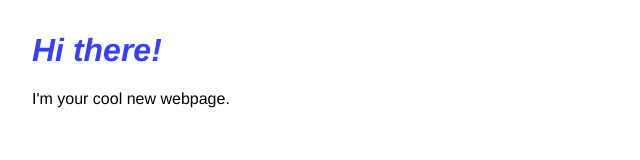
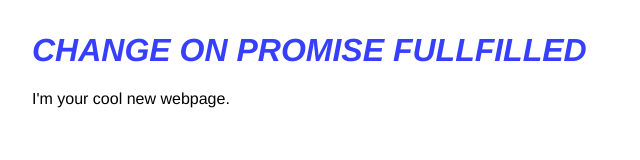
Before and after one commit to psoper1/sandbox, a plain HTML site: page index.html in a window 1280 px wide. Shown: the whole page, without its empty margins (0-640 px from the left). Drawn offline with Linux system fonts and the light colour scheme.

Commit message:
created sandboxin

```diff
--- a/index.html
+++ b/index.html
@@ -12,7 +12,7 @@
 
   </head>
   <body>
-    <h1>Hi there!</h1>
+    <h1 id=""demo>CHANGE ON PROMISE FULLFILLED</h1>
 
     <p>
       I'm your cool new webpage.
```
